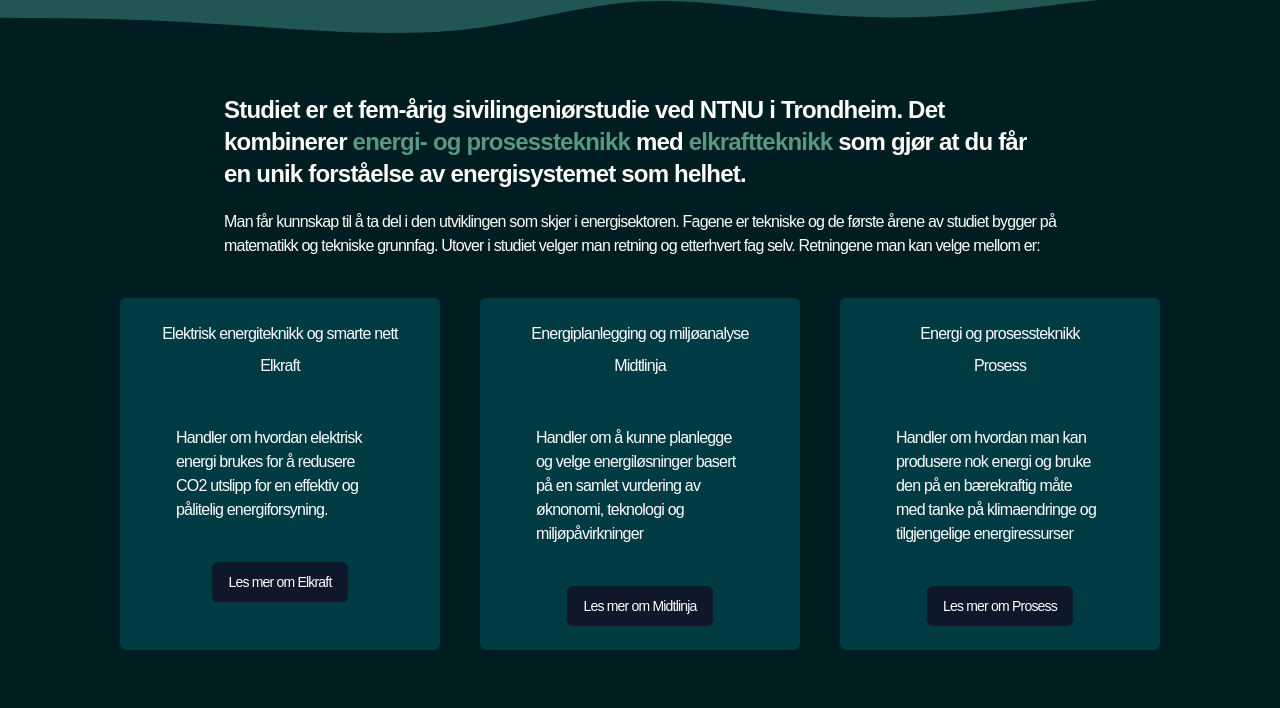
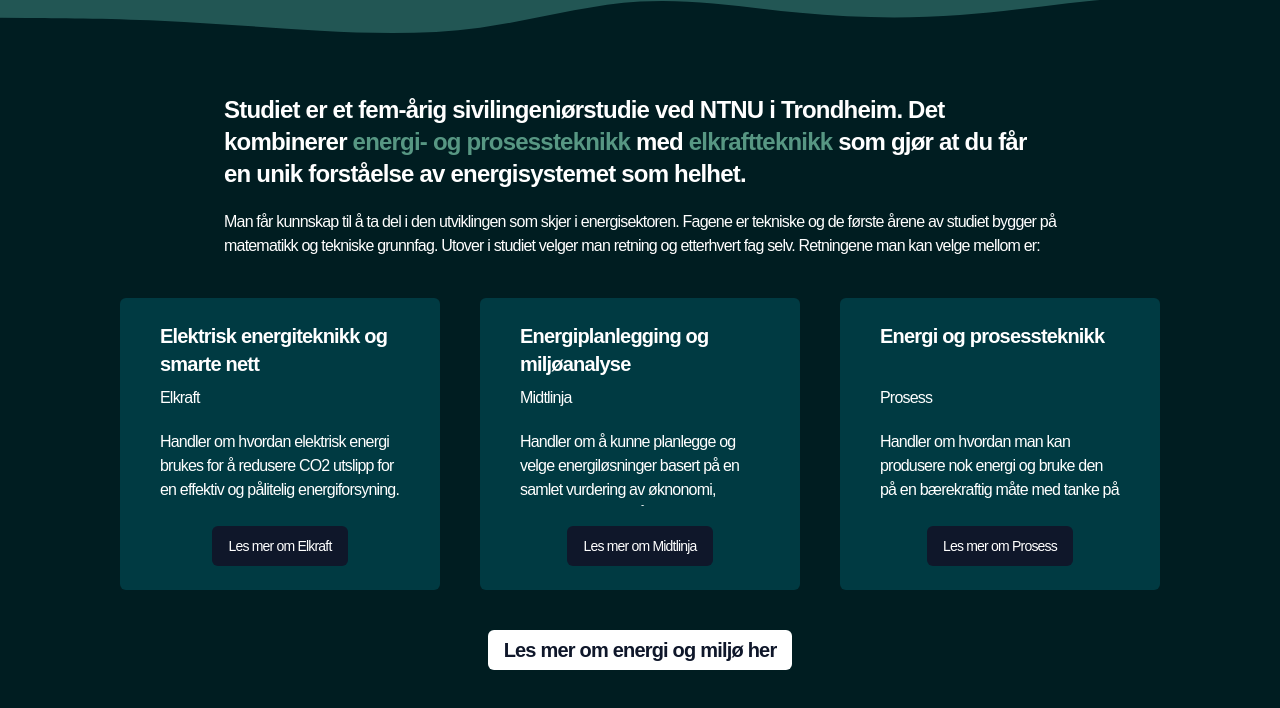
Before and after one commit to emil-webkom/webapp, a Next.js app in the folder frontend/: page /om_emil in a window 1280 px wide. Shown: the part 764-1472 px from the top of the page. Built offline with nearby package versions, Linux system fonts and the light colour scheme.

Commit message:
Fix: fixed cards for 'om emil page'

```diff
--- a/frontend/src/app/om_emil/page.tsx
+++ b/frontend/src/app/om_emil/page.tsx
@@ -60,9 +60,12 @@ const omEmilPage = () => {
         <div className="flex space-x-10">
               <RetningCard name="Elektrisk energiteknikk og smarte nett" subname="Elkraft" text="Handler om hvordan elektrisk energi brukes for å redusere CO2 utslipp for en effektiv og pålitelig energiforsyning." link="https://www.ntnu.no/studier/mtenerg/mtenerees"/>
               <RetningCard name="Energiplanlegging og miljøanalyse" subname="Midtlinja" text="Handler om å kunne planlegge og velge energiløsninger basert på en samlet vurdering av øknonomi, teknologi og miljøpåvirkninger" link="https://www.ntnu.no/studier/mtenerg/mtenergeg"/>
-              <RetningCard name="Energi og prosessteknikk" subname="Prosess" text="Handler om hvordan man kan produsere nok energi og bruke den på en bærekraftig måte med tanke på klimaendringe og tilgjengelige energiressurser" link="https://www.ntnu.no/studier/mtenerg/mtenerees"/>
+              <RetningCard name="Energi og prosessteknikk" subname="Prosess" text="Handler om hvordan man kan produsere nok energi og bruke den på en bærekraftig måte med tanke på klimaendringe og tilgjengelige energiressurser" link="https://www.ntnu.no/studier/mtenerg/mtenerves"/>
         </div>
+        <div className="p-10">
+          <Button onClick={() => window.open("https://www.ntnu.no/studier/mtenerg", "_blank")} className="text-xl font-bold bg-white text-primary hover:bg-zinc-400 hover:border-primary">Les mer om energi og miljø her</Button>
         </div >
+        </div>
       </div>
       <TransissionOut />
       <div id="historie" style={{ height: "100vh" }} className=""></div>
--- a/frontend/src/app/page.tsx
+++ b/frontend/src/app/page.tsx
@@ -17,8 +17,8 @@ const HomePage = () => {
   return (
     <div className="flex flex-col items-center">
       <div className="flex flex-col m-14 items-center justify-center space-x-5 pt-4">
-        <div className="flex ">
-          <Hero title="Energi og Miljø" undertitle="Velkommen til Emil!" />
+        <div className="flex space-x-10 ">
+          <Hero title="Energi og Miljø" undertitle="Velkommen til energi og miljøstudentenes linjeforening!" />
           <div>
             <img
               src="/image/logo.png"
--- a/frontend/src/components/cards/retningCard.tsx
+++ b/frontend/src/components/cards/retningCard.tsx
@@ -1,7 +1,6 @@
 'use client'
 
 import { FC } from "react";
-import { useRouter } from "next/navigation";
 import { Button } from "../ui/button";
 
 interface CardProps{
@@ -11,13 +10,17 @@ interface CardProps{
     link: string;
 }
 
-const RetningCard: FC<CardProps> = ({name, subname, text, link}) =>{
-    return(
-        <div className="w-[25vw]  flex flex-col items-center align-top bg-[#003A42] rounded-md py-6">
-            <div className="text-l font-medium px-4">{name}</div>
-            <div className="text-m font-light p-2">{subname}</div>
-            <div className="text-l font-light px-14 py-6 my-4">{text}</div>
-            <Button onClick={()=> useRouter("`{link}`")} className="text-l font-medium ">Les mer om {subname} </Button>
+const RetningCard: FC<CardProps> = ({ name, subname, text, link }) => {
+    return (
+        <div className="w-[25vw] flex flex-col justify-between bg-[#003A42] rounded-md py-6">
+            <div className="text-xl font-semibold px-10 h-[4rem] overflow-hidden">{name}</div>
+            <div className="text-m font-light px-10 ">{subname}</div>
+            <div className="text-l font-light px-10 py-5 h-[6rem] overflow-hidden">{text}</div>
+            <div className="flex justify-center pt-5">
+                <Button onClick={() => window.open(link, "_blank")} className="text-l font-medium">
+                    Les mer om {subname}
+                </Button>
+            </div>
         </div>
     );
 };
```
